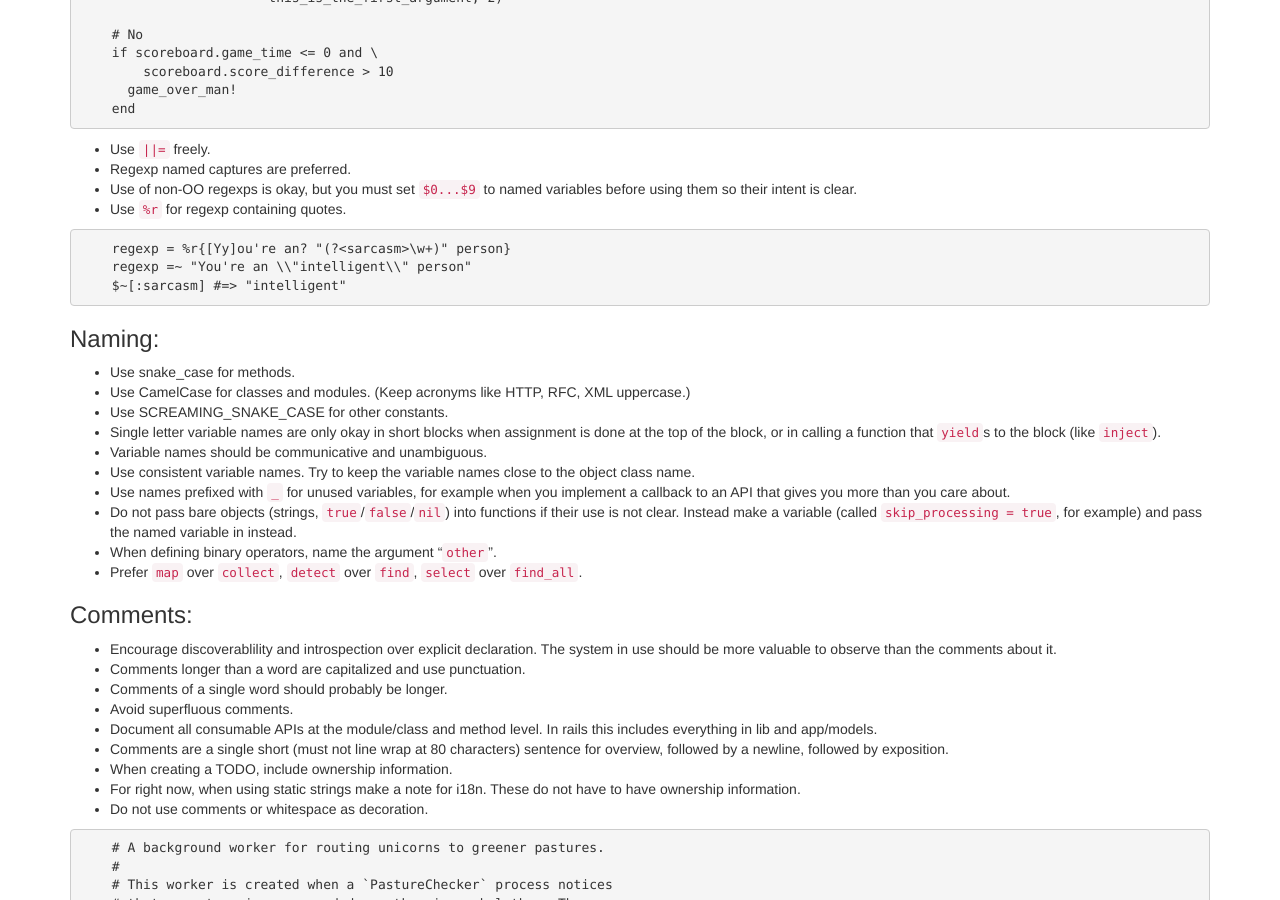
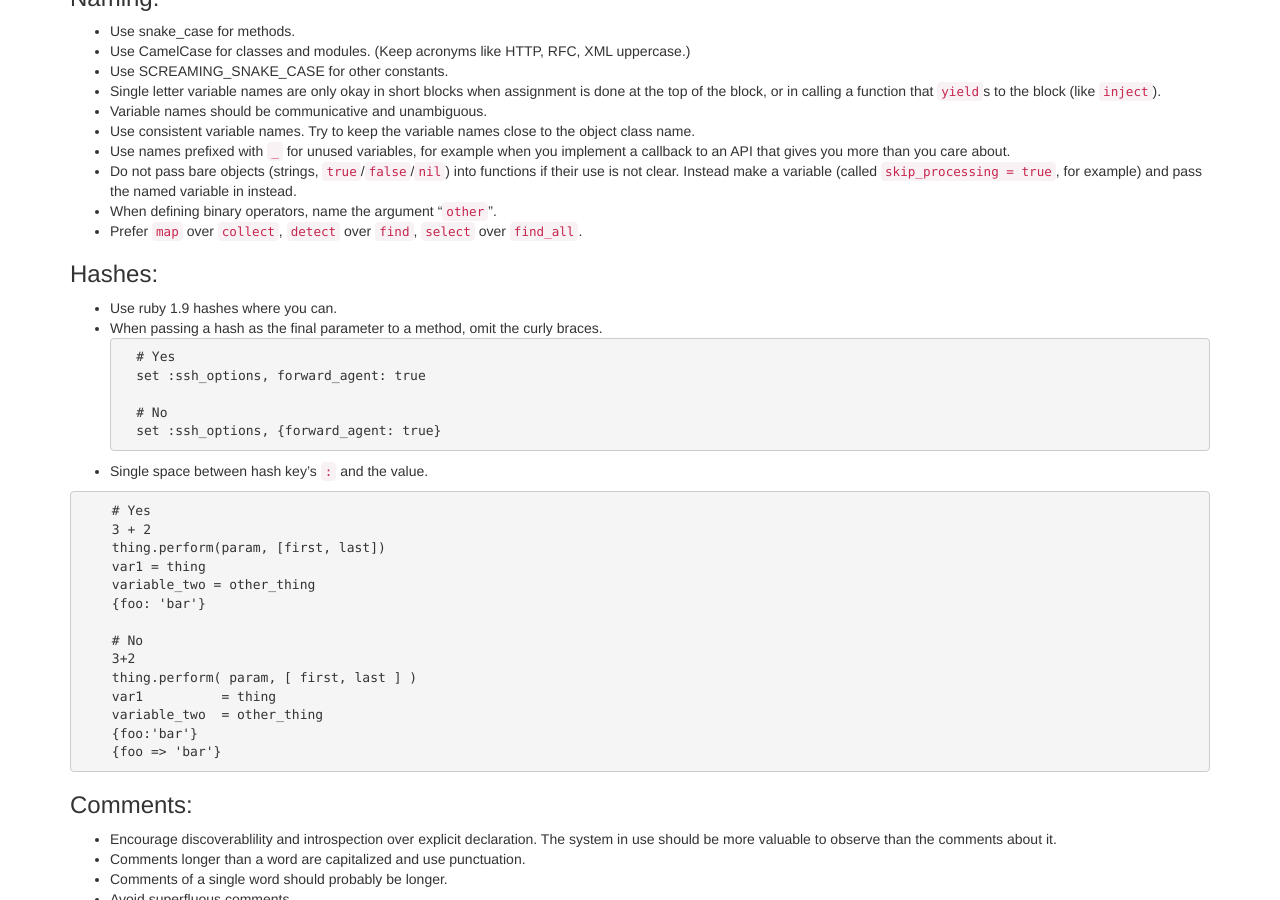
Before and after one commit to CirrusMio/learning-things, a Jekyll site: the page built from styleguide.md, in a window 1280 px wide and 900 px high, scrolled down 8742 px. Built offline with Jekyll 4.4.1, drawn with Linux system fonts in a browser that asks for light colours; some of the changed text lies outside the part shown.

Commit message:
add hash section

```diff
--- a/styleguide.md
+++ b/styleguide.md
@@ -466,28 +466,7 @@ layout: default
 * Use single spaces around operators (`+`, `-`, `*`, etc).
 * No spaces after `(`, `[` and before `]`, `)`.
 * No parenthesis in method definition.
-* Use ruby 1.9 hashes where you can.
 * Inline conditionals (trailing conditionals) are fine when both the body and the condition fit on the same line.  If it wraps to a new line, break it into a regular `if`/`unless`-`end` block.
-* Single space between hash key's `:` and the value.
-
-~~~
-    # Yes
-    3 + 2
-    thing.perform(param, [first, last])
-    var1 = thing
-    variable_two = other_thing
-    {foo: 'bar'}
-
-    # No
-    3+2
-    thing.perform( param, [ first, last ] )
-    var1          = thing
-    variable_two  = other_thing
-    {foo:'bar'}
-    {foo => 'bar'}
-~~~
-{: .language-ruby}
-
 * Use parentheses when calling methods with arguments unless it is the only
   thing on the line, passed blocks do not count as arguments in this context.
 
@@ -574,6 +553,41 @@ layout: default
   in instead.
 * When defining binary operators, name the argument "`other`".
 * Prefer `map` over `collect`, `detect` over `find`, `select` over `find_all`.
+
+### Hashes:
+
+* Use ruby 1.9 hashes where you can.
+* When passing a hash as the final parameter to a method, omit the curly braces.
+~~~
+    # Yes
+    set :ssh_options, forward_agent: true
+
+    # No
+    set :ssh_options, {forward_agent: true}
+~~~
+{: .language-ruby}
+
+* Single space between hash key's `:` and the value.
+
+~~~
+    # Yes
+    3 + 2
+    thing.perform(param, [first, last])
+    var1 = thing
+    variable_two = other_thing
+    {foo: 'bar'}
+
+    # No
+    3+2
+    thing.perform( param, [ first, last ] )
+    var1          = thing
+    variable_two  = other_thing
+    {foo:'bar'}
+    {foo => 'bar'}
+~~~
+{: .language-ruby}
+
+
 
 ### Comments:
 
```
